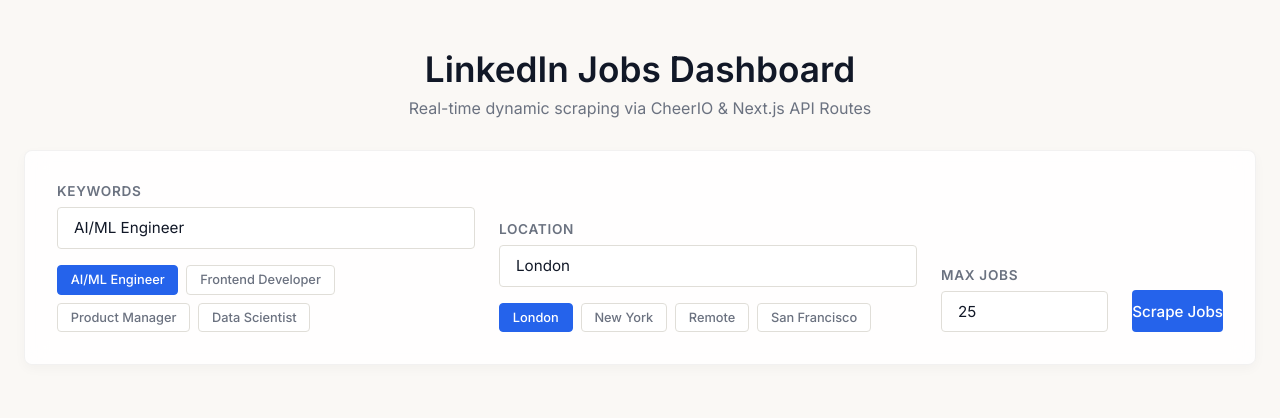
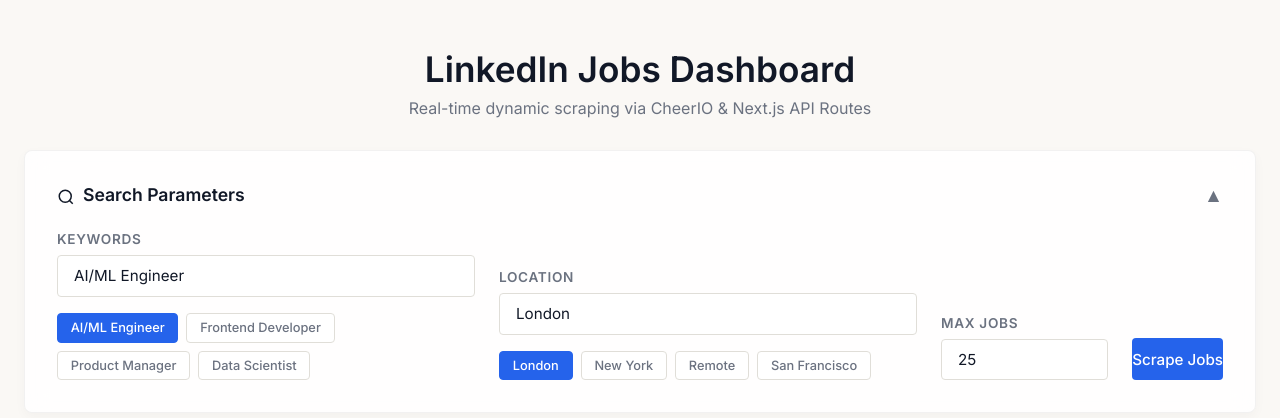
Before and after one commit to mina-genee/linkedin-jobs-dashboard, a Next.js app: page / in a window 1280 px wide. Shown: the top 418 px of the page. Built offline with nearby package versions, Linux system fonts and the light colour scheme.

Commit message:
Add collapsible search and prominent modal close UX

```diff
--- a/src/app/Dashboard.tsx
+++ b/src/app/Dashboard.tsx
@@ -51,6 +51,7 @@
   const fetchedHrefs = useRef<Set<string>>(new Set());
 
   const [expandedSummaries, setExpandedSummaries] = useState<Set<string>>(new Set());
+  const [isSearchExpanded, setIsSearchExpanded] = useState(true);
 
   const toggleSummary = (link: string) => {
     setExpandedSummaries(prev => {
@@ -150,6 +151,10 @@
              setError(`Partial results loaded. ${data.error}`);
          }
 
+         // Auto-collapse search to maximize screen space for results
+         setIsSearchExpanded(false);
+
+         // Automatically select the first job to show the horizontal view
          if (fetchedJobs.length > 0 && viewMode === 'split') {
            fetchJobDetails(fetchedJobs[0]);
          }
@@ -176,7 +181,19 @@
       </header>
 
       <div className="glass-panel">
-        <form className="search-form" onSubmit={handleSearch}>
+        <div
+          style={{ display: 'flex', justifyContent: 'space-between', alignItems: 'center', cursor: 'pointer', marginBottom: isSearchExpanded ? '1.5rem' : '0' }}
+          onClick={() => setIsSearchExpanded(!isSearchExpanded)}
+        >
+          <h2 style={{ fontSize: '1.1rem', margin: 0, color: 'var(--text-main)', fontWeight: 600 }}>
+            <svg style={{display:'inline', marginRight:'0.5rem', verticalAlign:'sub'}} width="18" height="18" viewBox="0 0 24 24" fill="none" stroke="currentColor" strokeWidth="2"><circle cx="11" cy="11" r="8"></circle><line x1="21" y1="21" x2="16.65" y2="16.65"></line></svg>
+            Search Parameters
+          </h2>
+          <span style={{ fontSize: '1.2rem', color: 'var(--text-muted)' }}>{isSearchExpanded ? '▲' : '▼'}</span>
+        </div>
+
+        {isSearchExpanded && (
+          <form className="search-form" onSubmit={handleSearch}>
           <div className="input-group">
             <label>Keywords</label>
             <input
@@ -238,6 +255,7 @@
             {loading ? <div className="spinner"></div> : "Scrape Jobs"}
           </button>
         </form>
+        )}
       </div>
 
       {error  && <div className="error-message">{error}</div>}
@@ -295,6 +313,14 @@
             <>
               <div className="mobile-overlay" onClick={() => setSelectedJob(null)}></div>
               <div className="job-detail-pane glass-panel">
+                <button
+                  className="close-btn"
+                  onClick={() => setSelectedJob(null)}
+                  aria-label="Close details"
+                >
+                  <svg width="20" height="20" viewBox="0 0 24 24" fill="none" stroke="currentColor" strokeWidth="2" strokeLinecap="round" strokeLinejoin="round"><line x1="18" y1="6" x2="6" y2="18"></line><line x1="6" y1="6" x2="18" y2="18"></line></svg>
+                </button>
+
                 <h2>{selectedJob.title}</h2>
               <div className="detail-company">{selectedJob.company} &bull; {selectedJob.location}</div>
               <a href={selectedJob.job_link} target="_blank" rel="noopener noreferrer" className="apply-btn">Apply via LinkedIn ↗</a>
--- a/src/app/globals.css
+++ b/src/app/globals.css
@@ -230,9 +230,15 @@
 }
 
 .close-btn {
-  position: absolute; top: 1rem; right: 1rem; background: transparent; border: none; color: var(--text-muted); font-size: 1.5rem; cursor: pointer;
+  position: absolute; top: 1rem; right: 1rem;
+  background: var(--surface-hover); border: 1px solid var(--surface-border);
+  color: var(--text-muted); cursor: pointer;
+  width: 40px; height: 40px; border-radius: 50%;
+  display: flex; justify-content: center; align-items: center;
+  transition: all 0.2s ease;
+  z-index: 10;
 }
-.close-btn:hover { color: var(--text-main); }
+.close-btn:hover { color: var(--text-main); background: #e5e7eb; box-shadow: 0 2px 6px rgba(0,0,0,0.05); }
 
 .job-detail-pane h2 { font-size: 1.4rem; margin-right: 2rem; margin-bottom: 0.4rem; color: var(--text-main); }
 .detail-company { font-size: 1rem; color: var(--primary); margin-bottom: 1.25rem; font-weight: 500; }
@@ -378,9 +384,18 @@
     border-radius: 12px;
     background: var(--surface);
     overflow-y: auto;
+    padding-top: 3.5rem;
   }
 
-  .close-btn { top: 1rem; right: 1rem; font-size: 1.8rem; }
+  .close-btn {
+    top: 0.75rem; right: 0.75rem;
+    background: transparent;
+    color: var(--text-main);
+    border: none;
+    box-shadow: none;
+    width: 44px; height: 44px;
+    background: #f3f4f6;
+  }
 
   .view-toggles { display: flex; flex-direction: stretch; }
   .view-toggles button { flex: 1; padding: 0.75rem 0.5rem; text-align: center; }
```
